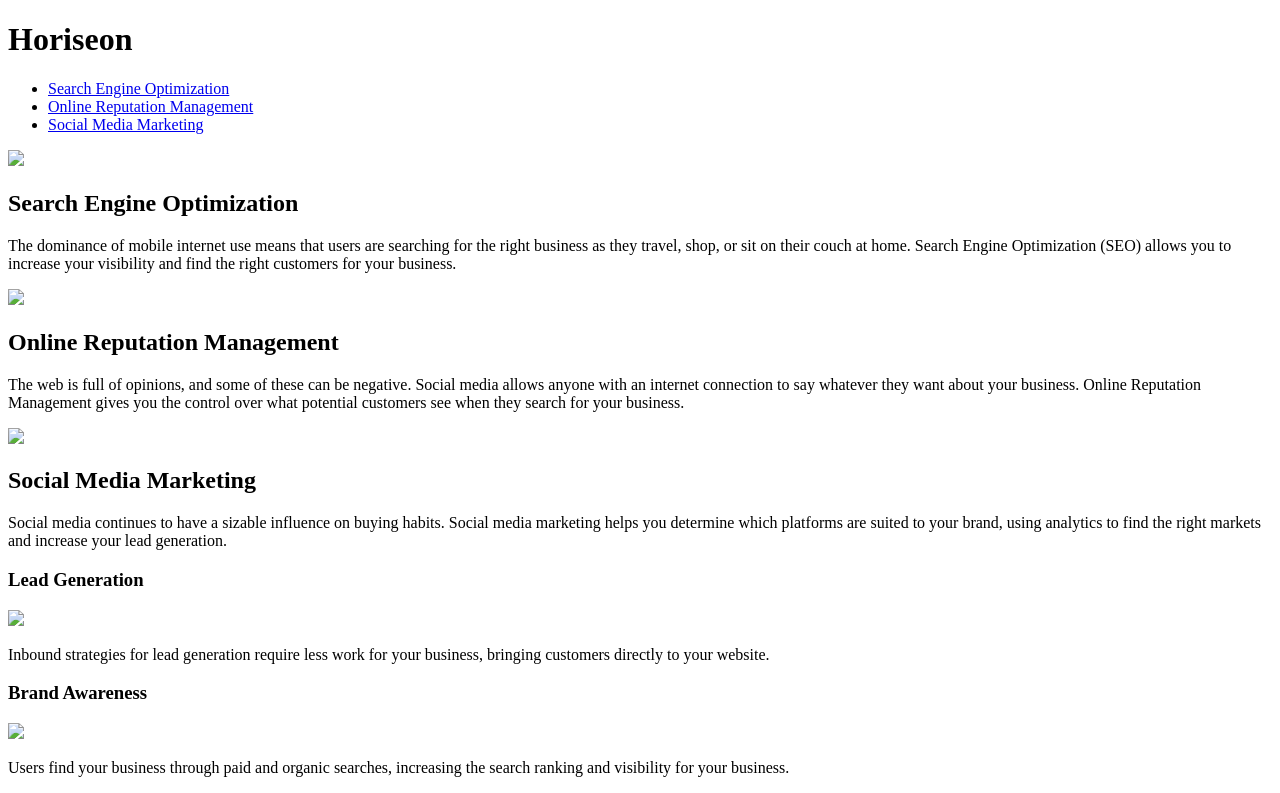
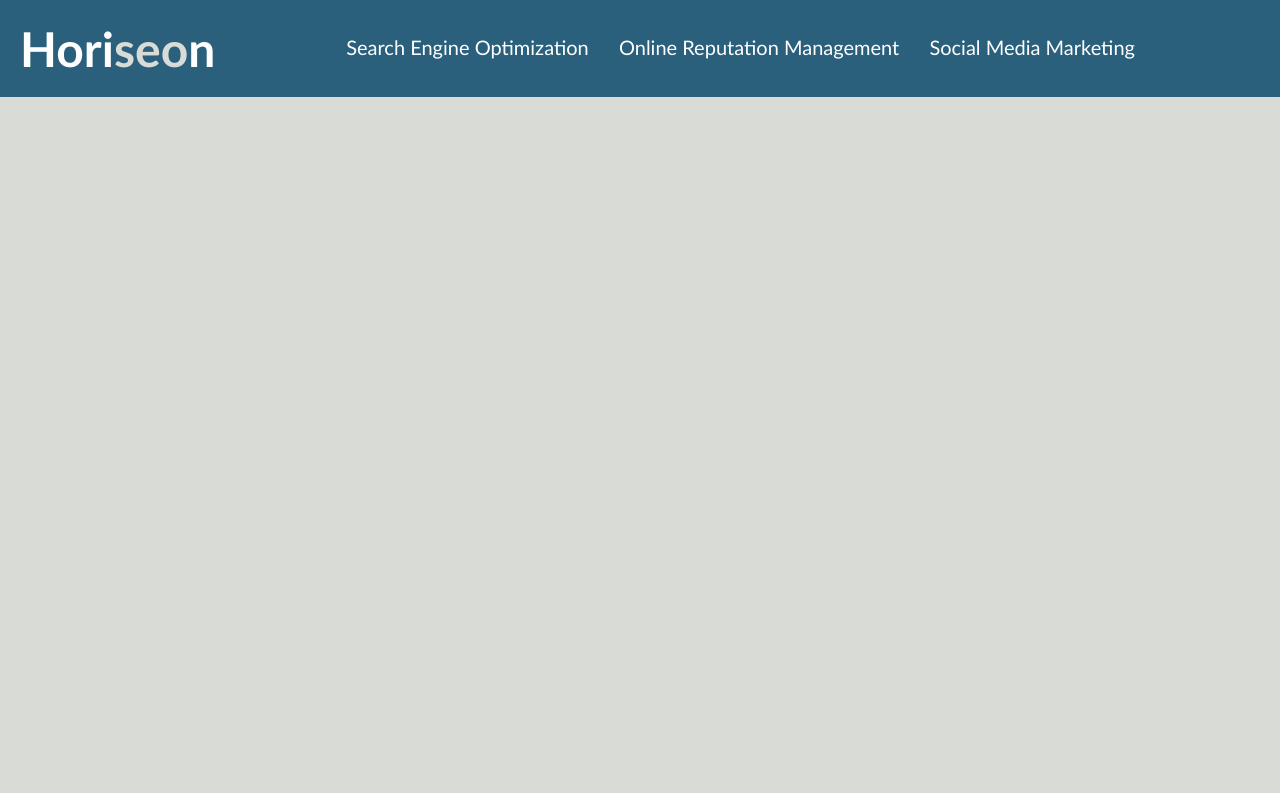
Before and after one commit to trae1357/Horiseon, a plain HTML site: page index.html in a window 1280 px wide. Shown: the top 793 px of the page. Drawn offline with Linux system fonts and the light colour scheme.

Commit message:
Update index.html

```diff
--- a/index.html
+++ b/index.html
@@ -3,7 +3,7 @@
 
 <head>
     <meta charset="UTF-8" />
-    <link rel="stylesheet" href="homework1.css">
+    <link rel="stylesheet" href="index.css">
     <title>Horiseon: Online Marketing Management</title>
 </head>
 
```
